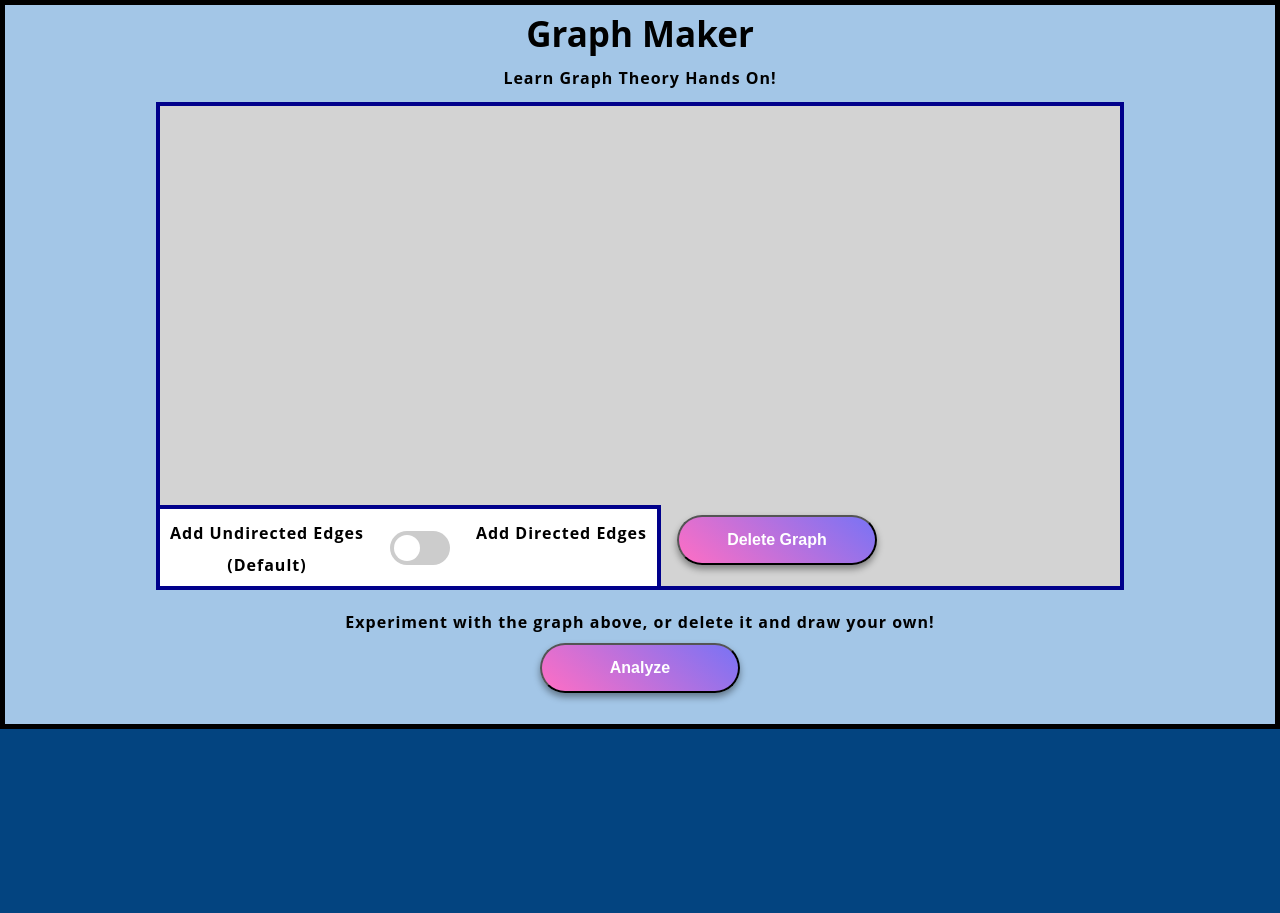
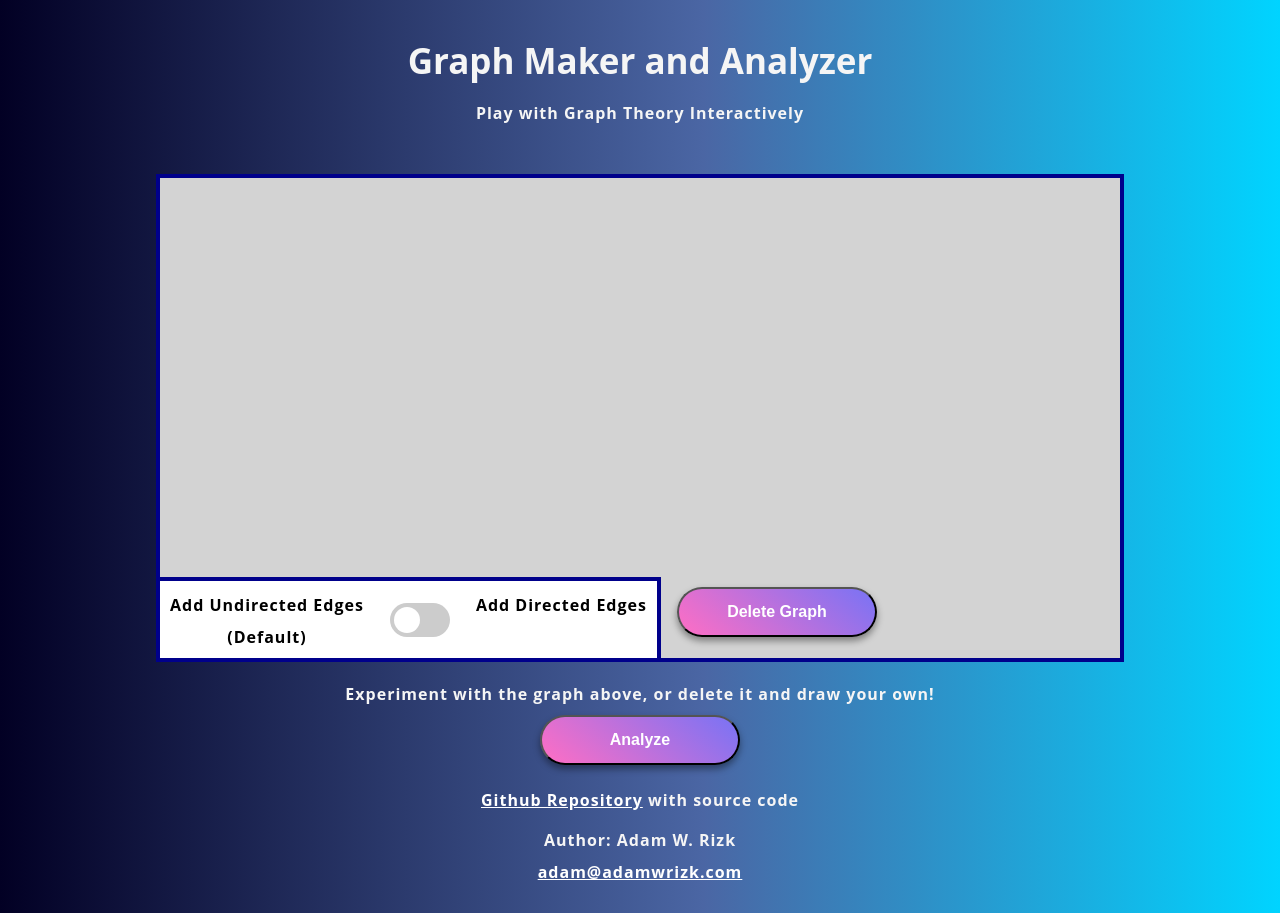
Before and after one commit to Adam-1776/Graph_Draw_App, a plain HTML site: page index.html in a window 1280 px wide. Before the commit the page ends 800 px from the top, so only its background shows below. Drawn offline with nearby package versions, Linux system fonts and the light colour scheme.

Commit message:
Improved Appearance

```diff
--- a/css/style.css
+++ b/css/style.css
@@ -1,14 +1,31 @@
 html {
-  font-family: 'Open Sans', sans-serif;
-  background-color: #034480;
+ font-family: 'Open Sans', sans-serif;
+ background-image: ;
+ color: whitesmoke;
+ text-decoration: lightgray;
 }
+
+header{
+  padding-top: 2em;
+  padding-bottom: 2em;;
+}
+
 body{
   /* width: 75vw; */
   margin: 0 auto;
-  background-color: #a3c6e7;
+  /* background-color: #a3c6e7; */
+  background: rgb(2,0,36);
+  background: linear-gradient(90deg, rgba(2,0,36,1) 0%, rgba(5,43,129,0.7217087518601191) 55%, rgba(0,212,255,1) 100%);
   padding: 0 20px 20px 20px;
-  border: 5px solid black;
+
 }
+
+a:link {
+  color: white;
+  background-color: transparent;
+  text-decoration: underline;
+}
+
 p{
   margin-left: 10px;
   margin-right: 10px;
@@ -18,7 +35,7 @@ h1{
   text-align: center;
   margin: 0;
   padding: 5px;
-  color: #000000;
+  color: whitesmoke;
 }
 
 .intro{
@@ -108,6 +125,7 @@ h1{
   .changeEdgeType{
       position: relative;
       background-color: white;
+      color: black;
       border-color: darkblue;
       border-style: solid;
       border-width: 4px;
--- a/index.html
+++ b/index.html
@@ -5,11 +5,13 @@
     <title>Graph Maker</title>
     <link rel="stylesheet" href="css/style.css">
     <script type="text/javascript" src="https://unpkg.com/vis-network/standalone/umd/vis-network.min.js"></script>
-    <script src="scripts/main2.js" defer></script>
+    <script src="scripts/main.js" defer></script>
   </head>
+  <header>
+    <h1>Graph Maker and Analyzer</h1>
+    <p>Play with Graph Theory Interactively</p>
+  </header>
   <body onload="checkDirection();">
-    <h1>Graph Maker</h1>
-    <p class="intro">Learn Graph Theory Hands On! </p>
     <div id="mynetwork"></div>
     <div id="controlPanel">
     <div class="changeEdgeType">
@@ -30,4 +32,11 @@
     </div>
     <div id="analysis"></div>
   </body>
+  <footer>
+    <p><a style="color: white" href="https://github.com/Adam-1776/Graph_Draw_App">Github Repository</a> with source code</p>
+    <p>Author: Adam W. Rizk<br>
+    <a href="mailto:adam@adamwrizk.com">adam@adamwrizk.com</a></p>
+
+
+  </footer>
 </html>
```
Also changed, not shown: assets/bg1.png (added), scripts/main.js (renamed from scripts/main2.js).
